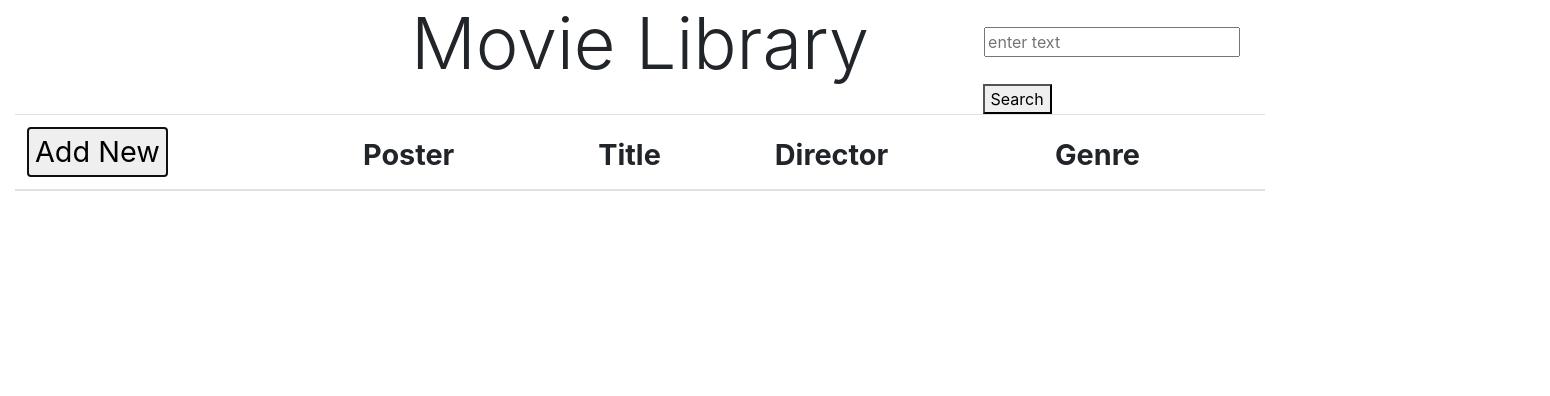
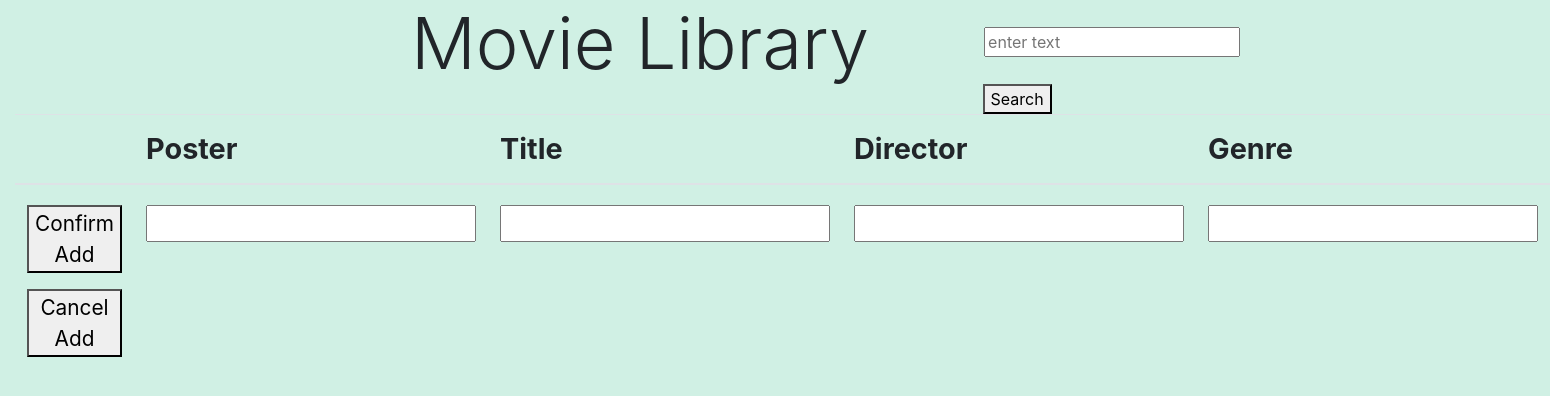
Before and after one commit to Dillon-Tarr/MovieLibrary, a website: page index.html in a window 1280 px wide. Both pictures are taken after a click on the button "Add New". Shown: the whole page, 1550 px wide, since content can reach past the window. Drawn offline with nearby package versions, Linux system fonts and the light colour scheme; no server answers.

Commit message:
corrected Add new feature

```diff
--- a/index.html
+++ b/index.html
@@ -29,20 +29,23 @@
                 <table class="table table-image">
                     <thead>
                     <tr class="tbl">
-                        <th scope="col"><span id="addButton"><button onclick="#">Add New</button></span></th>
-                        <th scope="col"><span id="poster">Poster</span></th>
-                        <th scope="col"><span id="title">Title</span></th>
-                        <th scope="col"><span id="director">Director</span></th>
-                        <th scope="col"><span id="genre">Genre</span></th>
+                        <th scope="col"><span id="addButton"><button onclick="createAddFields()">Add New</button></span></th>
+                        <th scope="col"><span>Poster</span></th>
+                        <th scope="col"><span>Title</span></th>
+                        <th scope="col"><span>Director</span></th>
+                        <th scope="col"><span >Genre</span></th>
                     </tr>
                     </thead>
                     <tbody id="jsonData">
-                        <tr id="addMovieInputRow">
-                            <td></td>
-                            <td><input></td>
-                            <td><input></td>
-                            <td><input></td>
-                            <td><input></td>
+                        <tr>
+                            <td>
+                                <button class="hiddenButton" id="confirmAdd" onclick="addMovie()">Confirm Add</button><br>
+                                <button class="hiddenButton" id="cancelAdd" onclick="refreshPage()">Cancel Add</button>
+                            </td>
+                            <td><input class="addMovieInputRow" id="poster"></td>
+                            <td><input class="addMovieInputRow" id="title"></td>
+                            <td><input class="addMovieInputRow" id="director"></td>
+                            <td><input class="addMovieInputRow" id="genre"></td>
                         </tr>
 
                     </tbody>
--- a/script.js
+++ b/script.js
@@ -1,11 +1,5 @@
 var currentData = null;
 var th = "";
-var newMovie =   {
-    "poster": "",
-    "title": "",
-    "director": "",
-    "genre": ""
-  };
 
 $(document).ready(function() {
 
@@ -32,8 +26,8 @@ function buildTable(data){
     var songTemplate = "" +
     "<tr>" +
     '<td scope="col"><span id="updateButtons{{id}}"><button class="updateButton" id="updateButton{{id}}" onclick="createUpdateFields({{id}})">Update</button>' +
-    '<button class="hiddenButton confirmButton" id="confirmUpdate{{id}}" onclick="updateMovie({{id}})">Confirm Update</button>' +
-    '<button class="hiddenButton cancelButton" id="cancelUpdate{{id}}" onclick="refreshPage()">Cancel Update</button></span></td>' +
+    '<button class="hiddenButton" id="confirmUpdate{{id}}" onclick="updateMovie({{id}})">Confirm Update</button>' +
+    '<button class="hiddenButton" id="cancelUpdate{{id}}" onclick="refreshPage()">Cancel Update</button></span></td>' +
     '<td class="w-25" id="poster{{id}}"><img src="{{poster}}" class="img-fluid posterImg" alt="Movie Poster"></td>' +
     '<td id="title{{id}}">{{title}}</td>' +
     '<td id="director{{id}}">{{director}}</td>' +
@@ -85,7 +79,6 @@ function updateMovie(id){
     let director = $( `#directorInput${id}` ).val();
     let genre = $( `#genreInput${id}` ).val();
 
-
     $.ajax({
         url: 'http://localhost:3000/api/movies',
         type: 'PUT',
@@ -109,3 +102,41 @@ function updateMovie(id){
         }
     });
 }
+
+function createAddFields(){
+    $(`.addMovieInputRow`).css("display", "initial");
+    $(`#addButton`).css("display", "none");
+    $(`#confirmAdd`).css("display", "initial");
+    $(`#cancelAdd`).css("display", "initial");
+
+
+}
+
+function addMovie(){
+    let poster = $( `#poster` ).val();
+    let title = $( `#title` ).val();
+    let director = $( `#director` ).val();
+    let genre = $( `#genre` ).val();
+
+    $.ajax({
+        url: 'http://localhost:3000/api/movies',
+        type: 'POST',
+        data: `{
+            "poster": "${poster}",
+            "title": "${title}",
+            "director": "${director}",
+            "genre": "${genre}"
+          }`,
+        dataType: 'json',
+        contentType: "application/json; charset=utf-8",
+        success: function(result) {
+            console.log(result);
+        },
+        error: function(jqXHR, textStatus, errorThrown) {
+            console.log(errorThrown);
+        },
+        complete: function(){
+            setTimeout(refreshPage, 1500);
+        }
+    });
+}
--- a/styles.css
+++ b/styles.css
@@ -1,10 +1,11 @@
+body{
+    background-color: #d0f0e4;
+}
 th{
     font-size: 1.8rem;
-    vertical-align: middle;
 }
 td{
     font-size: 1.3rem;
-    vertical-align: middle;
 }
 input{
     margin: .5rem 0rem;
@@ -19,6 +20,6 @@ input{
     display: none;
     margin: .5rem 0rem;
 }
-#addMovieInputRow{
+.addMovieInputRow{
     display: none;
 }
```
Also changed, not shown: data/movies.json (+7 -0 lines).
